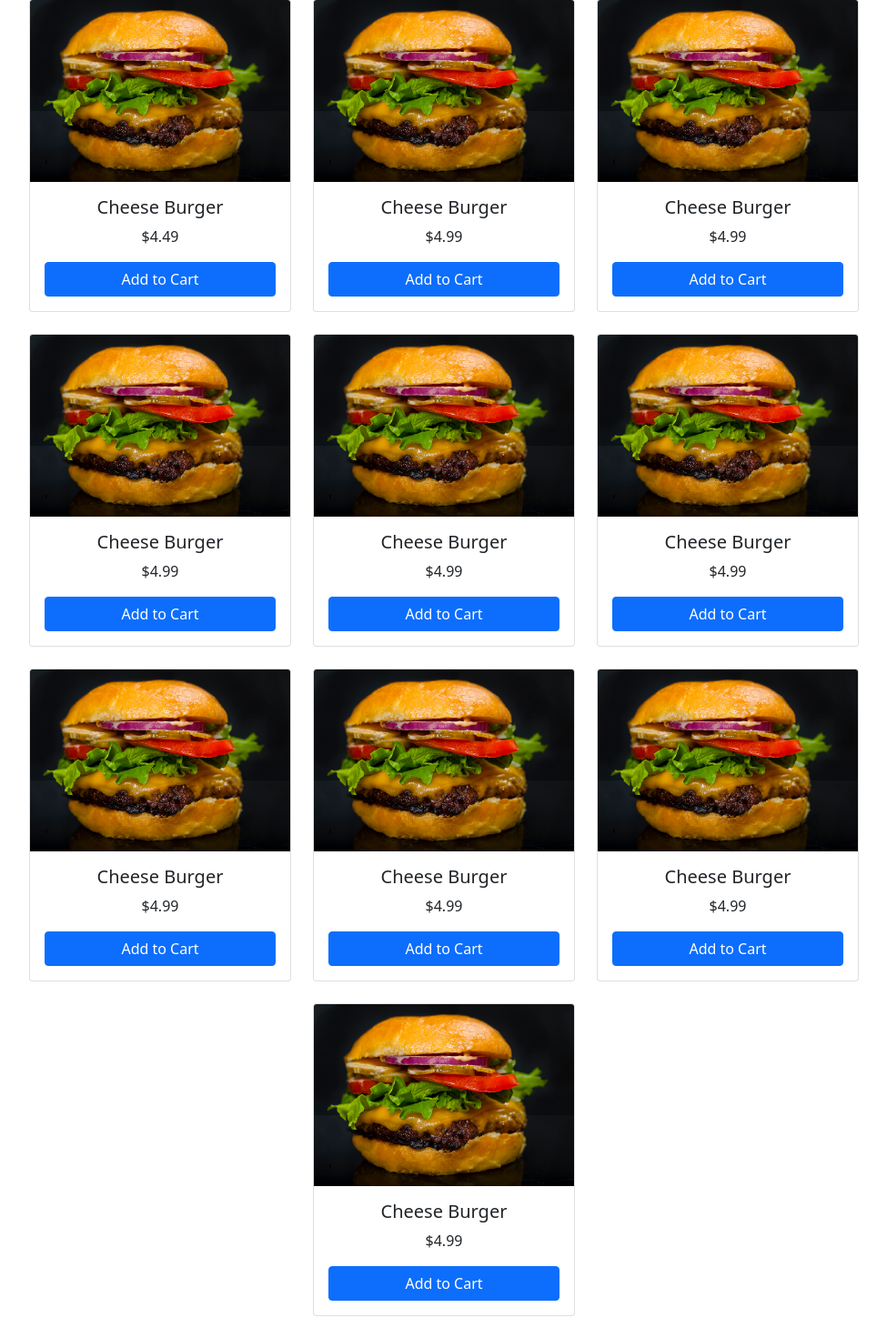
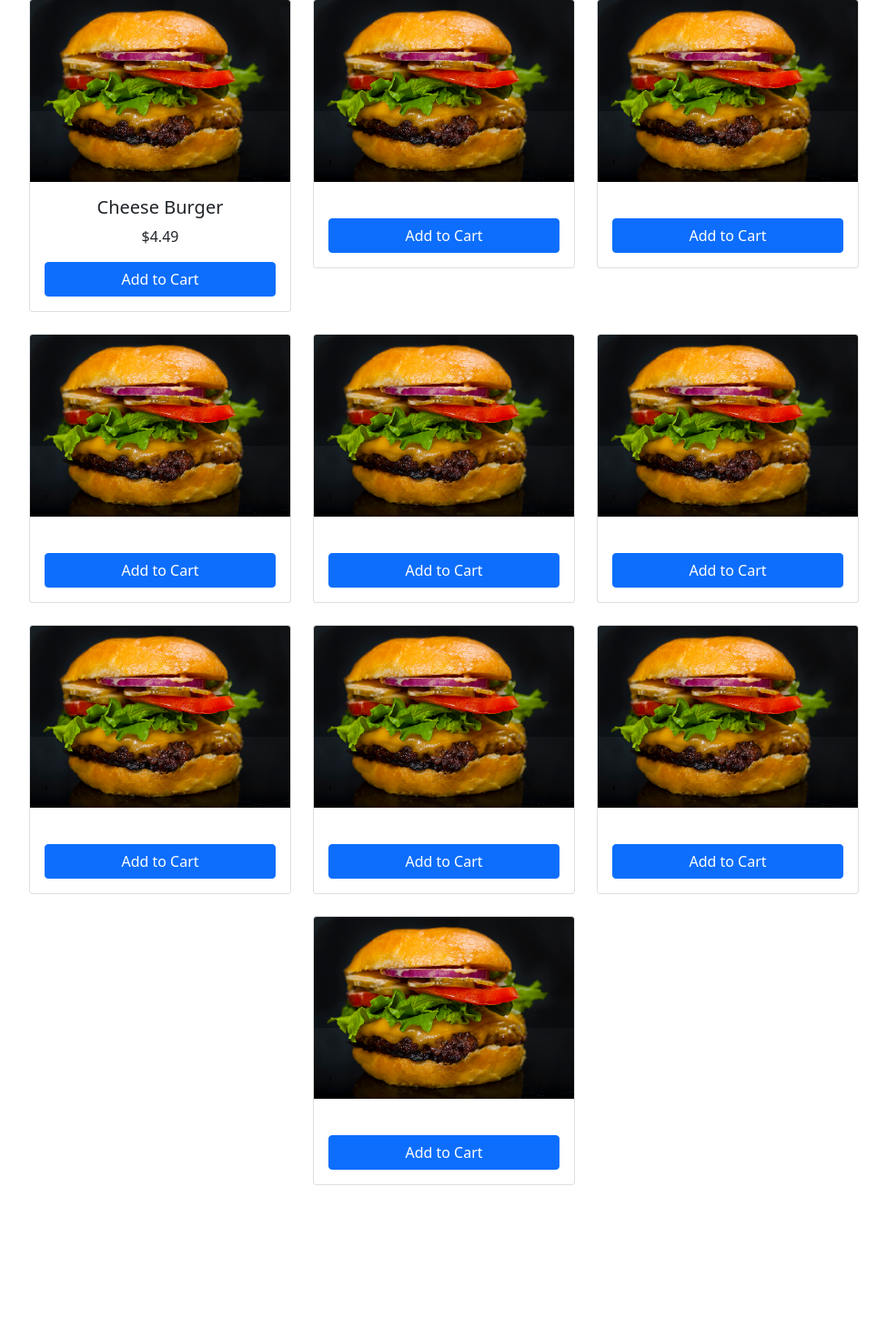
Before and after one commit to CS3560-01-1/finalProject, a Flask app: page / in a window 1280 px wide. Shown: the part 178-1649 px from the top of the page at 91% size, without its empty margins (152-1127 px from the left). After the commit the page ends 1481 px from the top, so only its background shows below. Run offline with Flask 2, Linux system fonts and the light colour scheme; parts of the project's set-up code (start-up, migrations or seed data) failed here and were passed over; some libraries are stand-ins or nearby versions.

Commit message:
Update index.html

```diff
--- a/templates/index.html
+++ b/templates/index.html
@@ -59,8 +59,8 @@
                 <div class="card" style="width: 18rem;">
                 <img src="../pic/cheeseburger.jpeg" class="card-img-top" alt="..." width="290" height="200">
                     <div class="card-body">
-                        <h5 class="card-title d-flex justify-content-center">Cheese Burger</h5>
-                        <p class="card-text d-flex justify-content-center">$4.99</p>
+                        <h5 class="card-title d-flex justify-content-center" id="n1"></h5>
+                        <p class="card-text d-flex justify-content-center" id="p1"></p>
                         <a href="#" class="btn btn-primary d-flex justify-content-center">Add to Cart</a>
                     </div>
                 </div>
@@ -71,8 +71,8 @@
                 <div class="card" style="width: 18rem;">
                 <img src="../pic/cheeseburger.jpeg" class="card-img-top" alt="..." width="290" height="200">
                     <div class="card-body">
-                        <h5 class="card-title d-flex justify-content-center">Cheese Burger</h5>
-                        <p class="card-text d-flex justify-content-center">$4.99</p>
+                        <h5 class="card-title d-flex justify-content-center" id="n2"></h5>
+                        <p class="card-text d-flex justify-content-center" id="p2"></p>
                         <a href="#" class="btn btn-primary d-flex justify-content-center">Add to Cart</a>
                     </div>
                 </div>
@@ -90,8 +90,8 @@
                 <div class="card" style="width: 18rem;">
                 <img src="../pic/cheeseburger.jpeg" class="card-img-top" alt="..." width="290" height="200">
                     <div class="card-body">
-                        <h5 class="card-title d-flex justify-content-center">Cheese Burger</h5>
-                        <p class="card-text d-flex justify-content-center">$4.99</p>
+                        <h5 class="card-title d-flex justify-content-center" id="n3"></h5>
+                        <p class="card-text d-flex justify-content-center" id="p3"></p>
                         <a href="#" class="btn btn-primary d-flex justify-content-center">Add to Cart</a>
                     </div>
                 </div>
@@ -102,8 +102,8 @@
                 <div class="card" style="width: 18rem;">
                 <img src="../pic/cheeseburger.jpeg" class="card-img-top" alt="..." width="290" height="200">
                     <div class="card-body">
-                        <h5 class="card-title d-flex justify-content-center">Cheese Burger</h5>
-                        <p class="card-text d-flex justify-content-center">$4.99</p>
+                        <h5 class="card-title d-flex justify-content-center" id="n4"></h5>
+                        <p class="card-text d-flex justify-content-center" id="p4"></p>
                         <a href="#" class="btn btn-primary d-flex justify-content-center">Add to Cart</a>
                     </div>
                 </div>
@@ -114,8 +114,8 @@
                 <div class="card" style="width: 18rem;">
                 <img src="../pic/cheeseburger.jpeg" class="card-img-top" alt="..." width="290" height="200">
                     <div class="card-body">
-                        <h5 class="card-title d-flex justify-content-center">Cheese Burger</h5>
-                        <p class="card-text d-flex justify-content-center">$4.99</p>
+                        <h5 class="card-title d-flex justify-content-center" id="n5"></h5>
+                        <p class="card-text d-flex justify-content-center" id="p5"></p>
                         <a href="#" class="btn btn-primary d-flex justify-content-center">Add to Cart</a>
                     </div>
                 </div>
@@ -133,8 +133,8 @@
                 <div class="card" style="width: 18rem;">
                 <img src="../pic/cheeseburger.jpeg" class="card-img-top" alt="..." width="290" height="200">
                     <div class="card-body">
-                        <h5 class="card-title d-flex justify-content-center">Cheese Burger</h5>
-                        <p class="card-text d-flex justify-content-center">$4.99</p>
+                        <h5 class="card-title d-flex justify-content-center" id="n6"></h5>
+                        <p class="card-text d-flex justify-content-center" id="p6"></p>
                         <a href="#" class="btn btn-primary d-flex justify-content-center">Add to Cart</a>
                     </div>
                 </div>
@@ -145,8 +145,8 @@
                 <div class="card" style="width: 18rem;">
                 <img src="../pic/cheeseburger.jpeg" class="card-img-top" alt="..." width="290" height="200">
                     <div class="card-body">
-                        <h5 class="card-title d-flex justify-content-center">Cheese Burger</h5>
-                        <p class="card-text d-flex justify-content-center">$4.99</p>
+                        <h5 class="card-title d-flex justify-content-center" id="n7"></h5>
+                        <p class="card-text d-flex justify-content-center" id="p7"></p>
                         <a href="#" class="btn btn-primary d-flex justify-content-center">Add to Cart</a>
                     </div>
                 </div>
@@ -157,8 +157,8 @@
                 <div class="card" style="width: 18rem;">
                 <img src="../pic/cheeseburger.jpeg" class="card-img-top" alt="..." width="290" height="200">
                     <div class="card-body">
-                        <h5 class="card-title d-flex justify-content-center">Cheese Burger</h5>
-                        <p class="card-text d-flex justify-content-center">$4.99</p>
+                        <h5 class="card-title d-flex justify-content-center" id="n8"></h5>
+                        <p class="card-text d-flex justify-content-center" id="p8"></p>
                         <a href="#" class="btn btn-primary d-flex justify-content-center">Add to Cart</a>
                     </div>
                 </div>
@@ -176,8 +176,8 @@
                 <div class="card" style="width: 18rem;">
                 <img src="../pic/cheeseburger.jpeg" class="card-img-top" alt="..." width="290" height="200">
                     <div class="card-body">
-                        <h5 class="card-title d-flex justify-content-center">Cheese Burger</h5>
-                        <p class="card-text d-flex justify-content-center">$4.99</p>
+                        <h5 class="card-title d-flex justify-content-center" id="n9"></h5>
+                        <p class="card-text d-flex justify-content-center" id="p9"></p>
                         <a href="#" class="btn btn-primary d-flex justify-content-center">Add to Cart</a>
                     </div>
                 </div>
```
